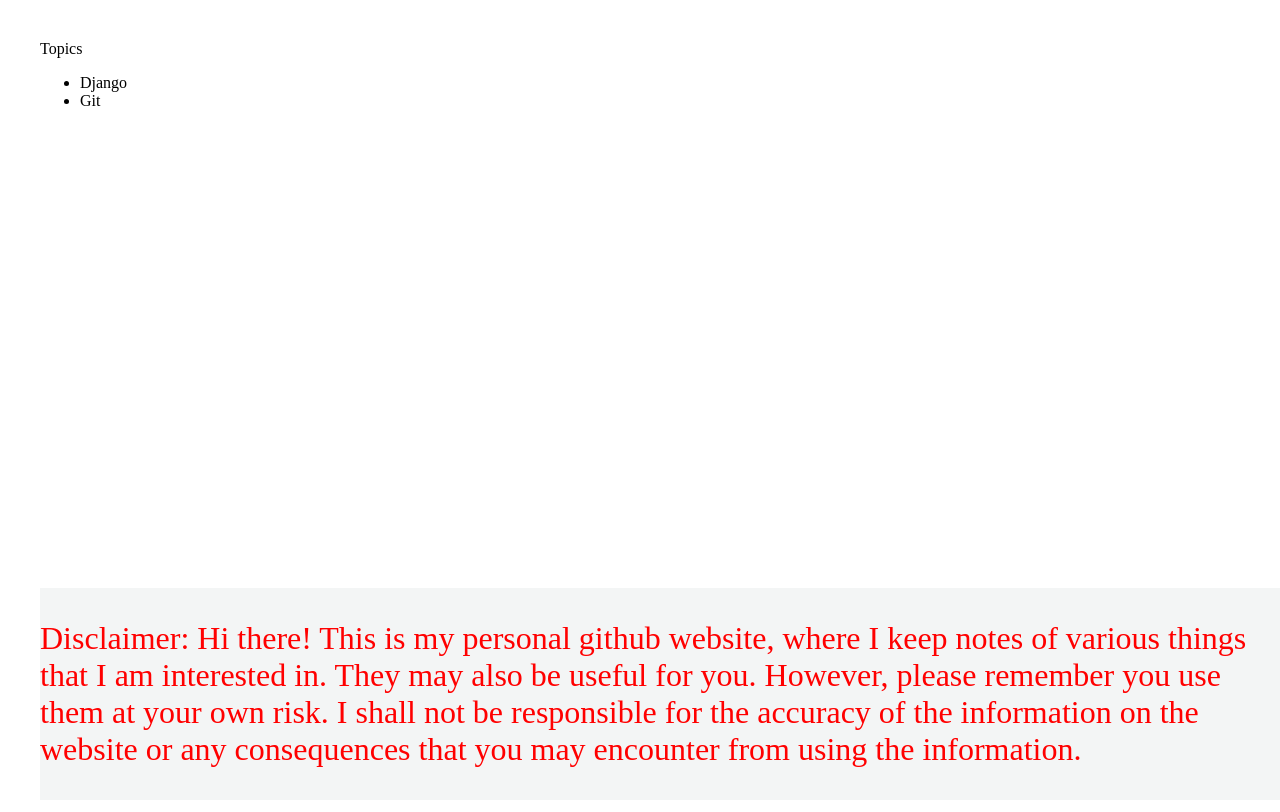
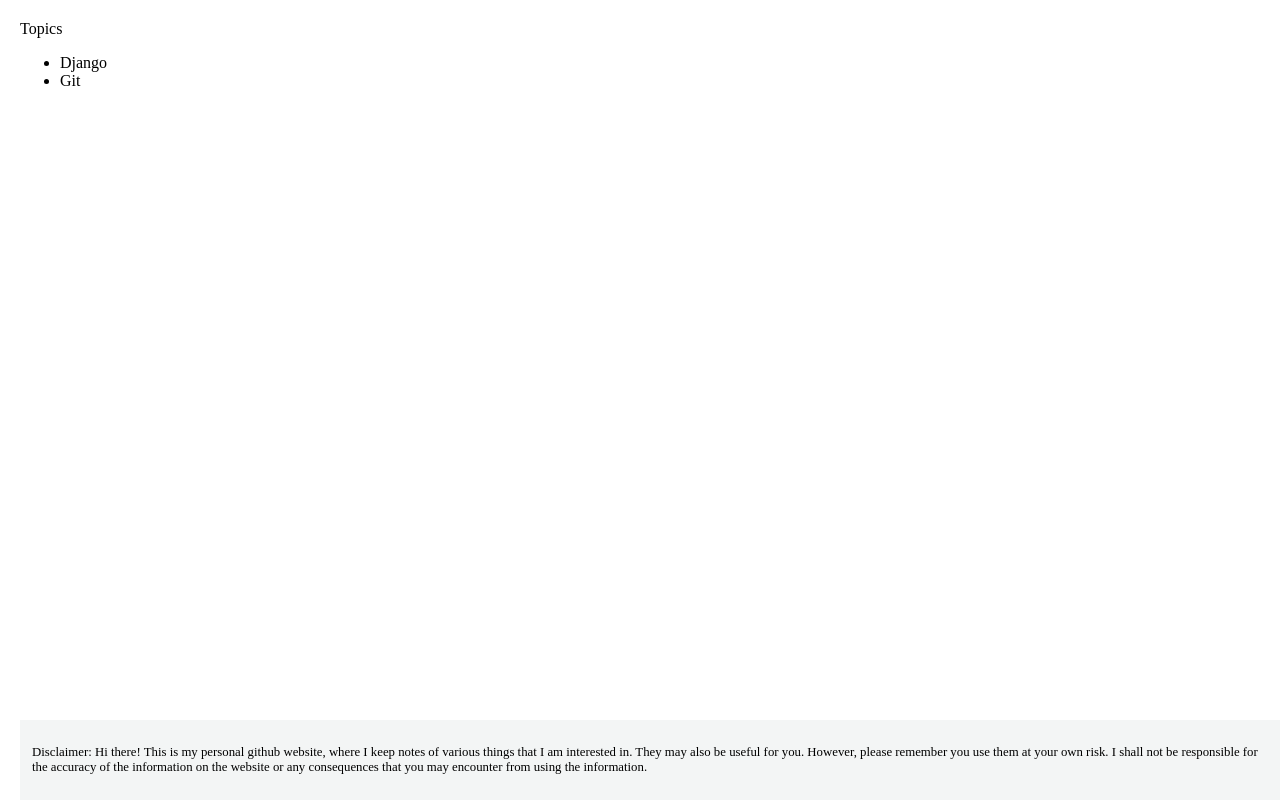
Before and after one commit to trangthnguyen/trangnguyen.github.io, a plain HTML site: page index.html in a window 1280 px wide. Drawn offline with Linux system fonts and the light colour scheme.

Commit message:
Update style.css

```diff
--- a/style.css
+++ b/style.css
@@ -1,17 +1,13 @@
 body {
   position: inherit;
   min-height: 100vh;
-  padding: 2rem;
+  padding: 0.75rem;
 }
 
 footer {
   position: absolute;
   bottom: 0;
   background-color: #F3F5F5;
-  font-size: 2rem;
-  color: red;
+  font-size: 0.8rem;
+  padding: 0.75rem;
 }
-
-footer p {
-  color: red;
-}
```
